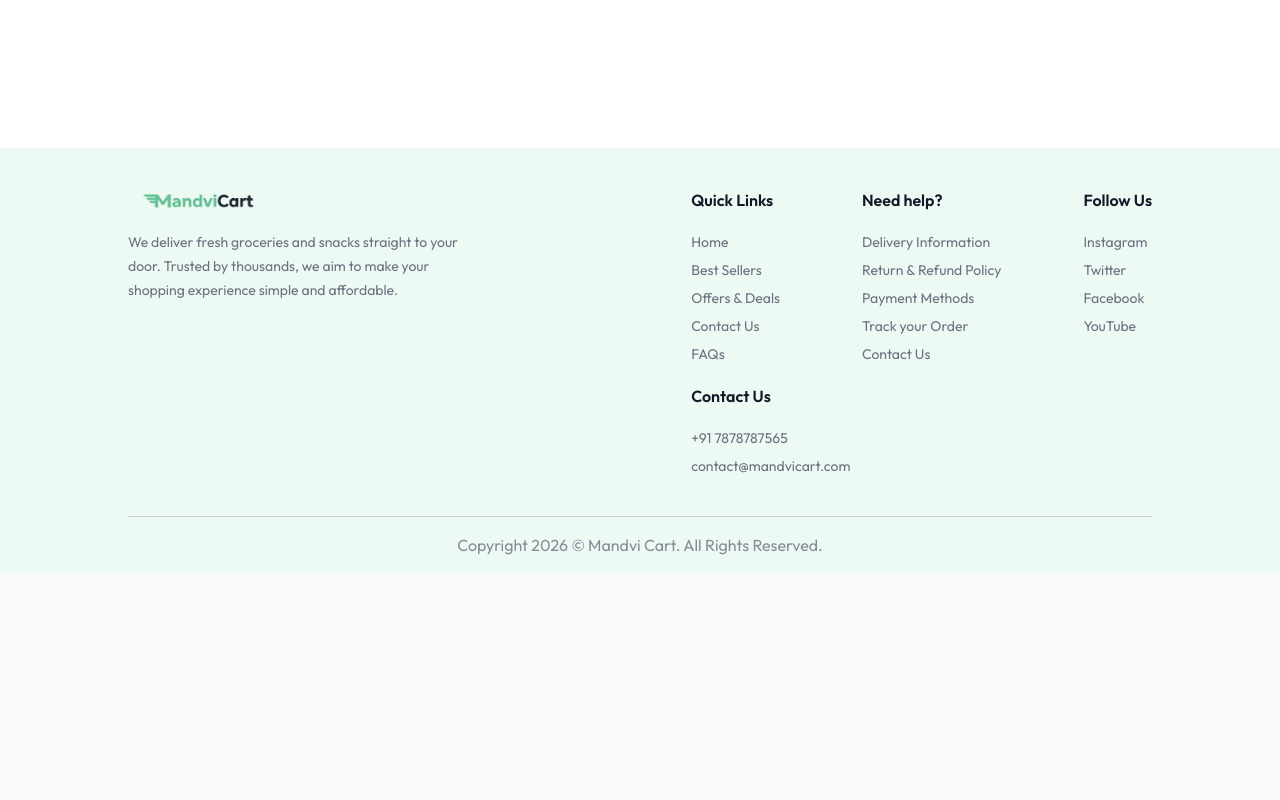
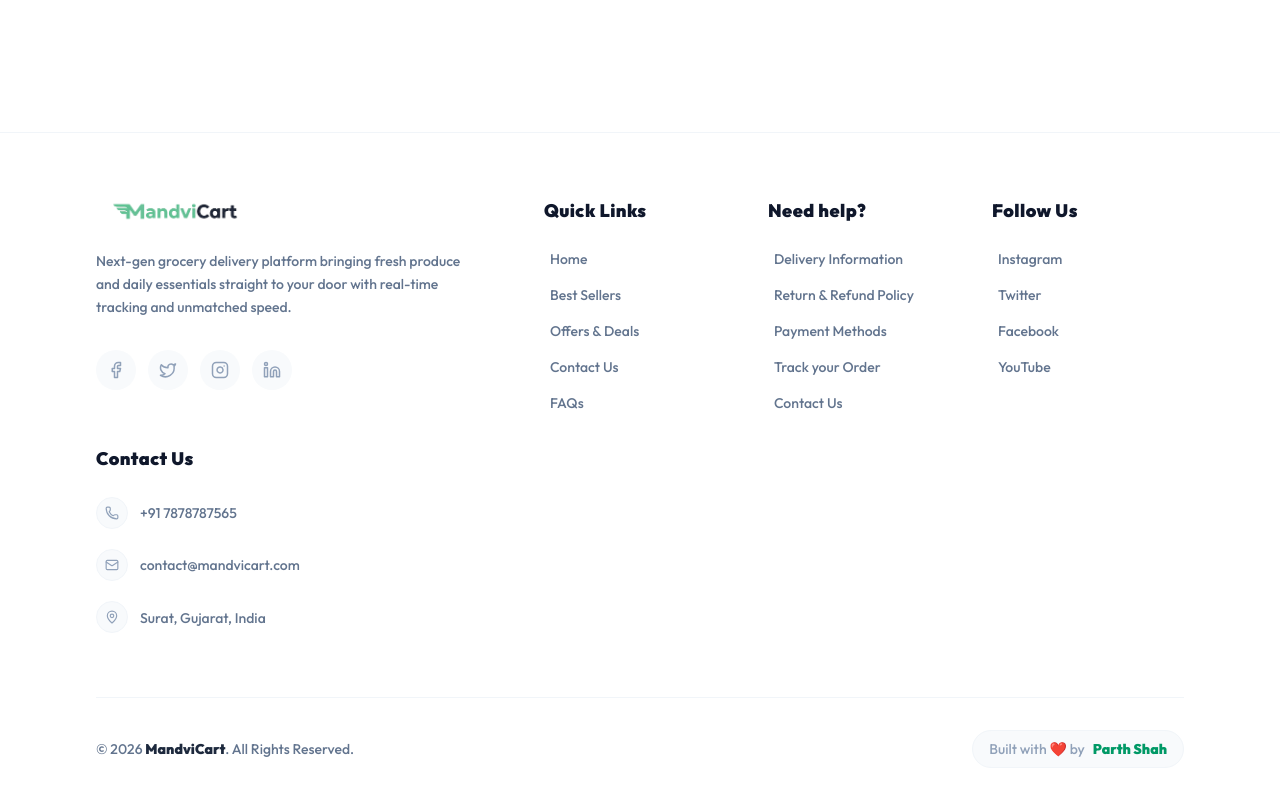
Before and after one commit to ParthDevOp/MandviCart, a React (Vite) app in the folder client/: page /home in a window 1280 px wide. Shown: the part 2554-3354 px from the top of the page. Before the commit the page ends 3127 px from the top, so only its background shows below. Built offline with nearby package versions, Linux system fonts and the light colour scheme; no server answers.

Commit message:
Footer Changes

```diff
--- a/client/src/components/Footer.jsx
+++ b/client/src/components/Footer.jsx
@@ -1,49 +1,93 @@
+import React from 'react';
 import { assets, footerLinks } from "../assets/assets";
+import { Phone, Mail, MapPin, Facebook, Twitter, Instagram, Linkedin, ChevronRight } from "lucide-react";
 
 const Footer = () => {
+    return (
+        <footer className="bg-white border-t border-slate-100 pt-16 pb-8 font-outfit mt-20">
+            <div className="max-w-7xl mx-auto px-6 md:px-12 lg:px-24">
 
-    return (
-        <div className="px-6 md:px-16 lg:px-24 xl:px-32 mt-24 bg-primary/10">
-            <div className="flex flex-col md:flex-row items-start justify-between gap-10 py-10 border-b border-gray-500/30 text-gray-500">
+                {/* 🟢 Main Footer Content Grid */}
+                <div className="grid grid-cols-1 md:grid-cols-2 lg:grid-cols-5 gap-12 lg:gap-8 mb-16">
 
-                {/* Brand Section */}
-                <div className="w-full md:w-1/3">
-                    <img className="w-32 mb-4" src={assets.logo} alt="Mandvi Cart Logo" />
-                    <p className="max-w-[410px] text-sm leading-6">
-                        We deliver fresh groceries and snacks straight to your door. Trusted by thousands, we aim to make your shopping experience simple and affordable.
-                    </p>
-                </div>
+                    {/* 1. Brand Section */}
+                    <div className="lg:col-span-2 pr-0 lg:pr-12">
+                        <img className="w-36 mb-6 object-contain" src={assets.logo} alt="Mandvi Cart" />
+                        <p className="text-slate-500 text-sm leading-relaxed mb-8 font-medium">
+                            Next-gen grocery delivery platform bringing fresh produce and daily essentials straight to your door with real-time tracking and unmatched speed.
+                        </p>
 
-                {/* Footer Links (Dynamic) */}
-                <div className="flex flex-wrap justify-between w-full md:w-[45%] gap-5">
+                        {/* Interactive Social Icons */}
+                        <div className="flex items-center gap-3">
+                            <a href="#" className="w-10 h-10 rounded-full bg-slate-50 flex items-center justify-center text-slate-400 hover:bg-emerald-500 hover:text-white hover:shadow-[0_8px_20px_-6px_rgba(16,185,129,0.5)] transition-all duration-300 hover:-translate-y-1"><Facebook size={18} /></a>
+                            <a href="#" className="w-10 h-10 rounded-full bg-slate-50 flex items-center justify-center text-slate-400 hover:bg-emerald-500 hover:text-white hover:shadow-[0_8px_20px_-6px_rgba(16,185,129,0.5)] transition-all duration-300 hover:-translate-y-1"><Twitter size={18} /></a>
+                            <a href="#" className="w-10 h-10 rounded-full bg-slate-50 flex items-center justify-center text-slate-400 hover:bg-emerald-500 hover:text-white hover:shadow-[0_8px_20px_-6px_rgba(16,185,129,0.5)] transition-all duration-300 hover:-translate-y-1"><Instagram size={18} /></a>
+                            <a href="#" className="w-10 h-10 rounded-full bg-slate-50 flex items-center justify-center text-slate-400 hover:bg-emerald-500 hover:text-white hover:shadow-[0_8px_20px_-6px_rgba(16,185,129,0.5)] transition-all duration-300 hover:-translate-y-1"><Linkedin size={18} /></a>
+                        </div>
+                    </div>
+
+                    {/* 2. Dynamic Links */}
                     {footerLinks.map((section, index) => (
                         <div key={index}>
-                            <h3 className="font-semibold text-base text-gray-900 md:mb-5 mb-2">{section.title}</h3>
-                            <ul className="text-sm space-y-2">
+                            <h3 className="font-black text-slate-900 text-lg mb-6 tracking-wide">{section.title}</h3>
+                            <ul className="space-y-4">
                                 {section.links.map((link, i) => (
-                                    <li key={i}>
-                                        <a href={link.url} className="hover:text-primary transition">{link.text}</a>
+                                    <li key={i} className="overflow-hidden">
+                                        <a href={link.url} className="text-slate-500 text-sm font-medium hover:text-emerald-600 transition-all duration-300 flex items-center gap-2 group">
+                                            {/* 🟢 Animated Chevron on Hover */}
+                                            <ChevronRight size={14} className="text-transparent group-hover:text-emerald-500 transition-colors -ml-4 group-hover:ml-0" />
+                                            <span className="transform transition-transform duration-300 group-hover:translate-x-1">{link.text}</span>
+                                        </a>
                                     </li>
                                 ))}
                             </ul>
                         </div>
                     ))}
 
-                    {/* Contact Info (Manually Added) */}
-                    <div>
-                        <h3 className="font-semibold text-base text-gray-900 md:mb-5 mb-2">Contact Us</h3>
-                        <ul className="text-sm space-y-2">
-                            <li>+91 7878787565</li>
-                            <li>contact@mandvicart.com</li>
+                    {/* 3. Contact Info with Icons */}
+                    <div className="lg:col-span-1">
+                        <h3 className="font-black text-slate-900 text-lg mb-6 tracking-wide">Contact Us</h3>
+                        <ul className="space-y-5">
+                            <li className="flex items-start gap-3 text-slate-500 text-sm font-medium group cursor-pointer">
+                                <div className="w-8 h-8 rounded-full bg-slate-50 border border-slate-100 flex items-center justify-center shrink-0 group-hover:bg-emerald-50 group-hover:border-emerald-100 transition-colors">
+                                    <Phone size={14} className="text-slate-400 group-hover:text-emerald-600 transition-colors" />
+                                </div>
+                                <span className="mt-1.5 group-hover:text-emerald-600 transition-colors">+91 7878787565</span>
+                            </li>
+                            <li className="flex items-start gap-3 text-slate-500 text-sm font-medium group cursor-pointer">
+                                <div className="w-8 h-8 rounded-full bg-slate-50 border border-slate-100 flex items-center justify-center shrink-0 group-hover:bg-emerald-50 group-hover:border-emerald-100 transition-colors">
+                                    <Mail size={14} className="text-slate-400 group-hover:text-emerald-600 transition-colors" />
+                                </div>
+                                <span className="mt-1.5 group-hover:text-emerald-600 transition-colors">contact@mandvicart.com</span>
+                            </li>
+                            <li className="flex items-start gap-3 text-slate-500 text-sm font-medium group cursor-pointer">
+                                <div className="w-8 h-8 rounded-full bg-slate-50 border border-slate-100 flex items-center justify-center shrink-0 group-hover:bg-emerald-50 group-hover:border-emerald-100 transition-colors">
+                                    <MapPin size={14} className="text-slate-400 group-hover:text-emerald-600 transition-colors" />
+                                </div>
+                                <span className="mt-1.5 leading-relaxed group-hover:text-emerald-600 transition-colors">Surat, Gujarat, India</span>
+                            </li>
                         </ul>
                     </div>
+
                 </div>
+
+                {/* 🟢 Copyright & Credits Section */}
+                <div className="pt-8 border-t border-slate-100 flex flex-col md:flex-row items-center justify-between gap-4">
+                    <p className="text-slate-500 text-sm font-medium text-center md:text-left">
+                        © {new Date().getFullYear()} <span className="font-black text-slate-800">MandviCart</span>. All Rights Reserved.
+                    </p>
+
+                    {/* Your Developer Badge! */}
+                    <div className="flex items-center gap-2 text-slate-400 text-sm font-medium bg-slate-50 px-4 py-2 rounded-full border border-slate-100">
+                        <span>Built with ❤️ by</span>
+                        <a href="https://github.com/ParthDevOp" target="_blank" rel="noopener noreferrer" className="text-emerald-600 font-black hover:text-emerald-700 transition-colors">
+                            Parth Shah
+                        </a>
+                    </div>
+                </div>
+
             </div>
-
-            <p className="py-4 text-center text-sm md:text-base text-gray-500/80">
-                Copyright {new Date().getFullYear()} © Mandvi Cart. All Rights Reserved.
-            </p>
-        </div>
+        </footer>
     );
 };
 
```
